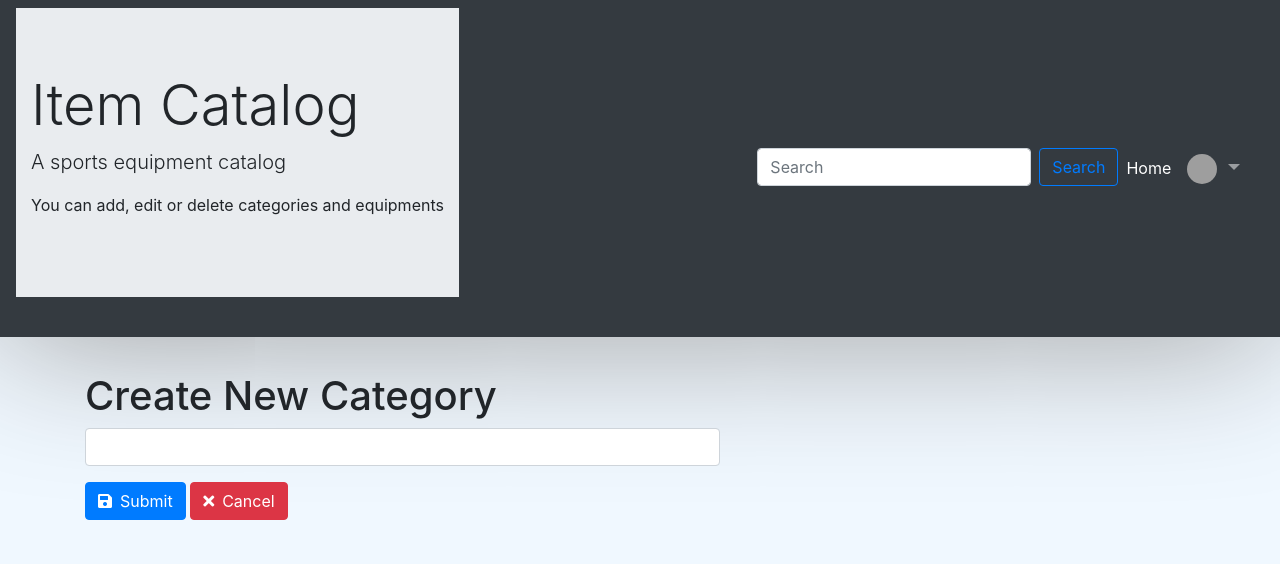
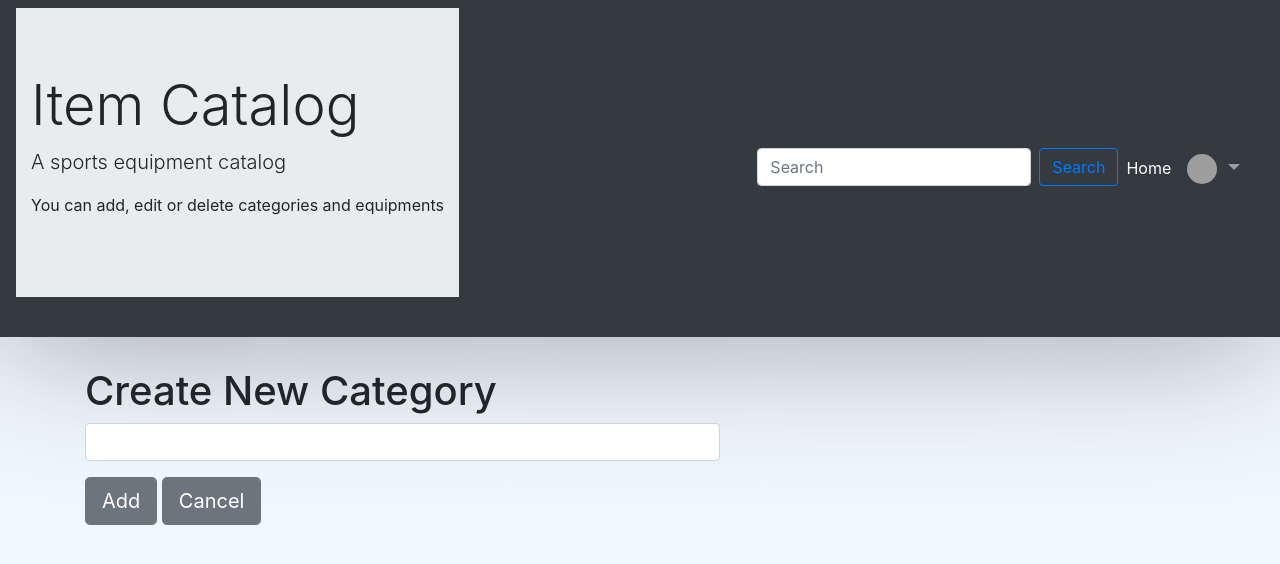
Before and after one commit to Chaithra-J/Item-catalogs, a Flask app: page /catalog/category/new/ in a window 1280 px wide. Shown: the top 564 px of the page. Run offline with Flask 2, Linux system fonts and the light colour scheme; the visitor is signed in with stand-in values (Sample User, id 1); some libraries are stand-ins or nearby versions; grey boxes are pictures that could not be loaded.

Commit message:
Update new-category.html

```diff
--- a/templates/new-category.html
+++ b/templates/new-category.html
@@ -3,20 +3,18 @@
 
 {% block content %}
     <div class="container">
-        <div class="row" style="margin-top: 35px;">
+        <div class="row" style="margin-top: 30px;">
             <div class="col-md-7">
                <h1>Create New Category</h1>
 
                <form name="new-category" method="POST">
+
                     <div class="form-group">
                       <input name="new-category-name" type="text" class="form-control" required>
                     </div>
-
-                    <button type="submit" class="btn btn-primary"><i class="fas fa-save text-and-icon"></i>Submit</button>
-                    <a href="{{ url_for('home') }}">
-                        <button type="button" class="btn btn-danger"><i class="fas fa-times text-and-icon"></i>Cancel</button>
-                    </a>
-                </form>
+                            <a href="{{ url_for('home') }}"><button type="submit" class="btn btn-secondary btn-lg">Add</button>
+                            <a href="{{ url_for('home') }}"><button type="submit" class="btn btn-secondary btn-lg">Cancel</button></a>
+               </form>
 
             </div>
         </div>
```
